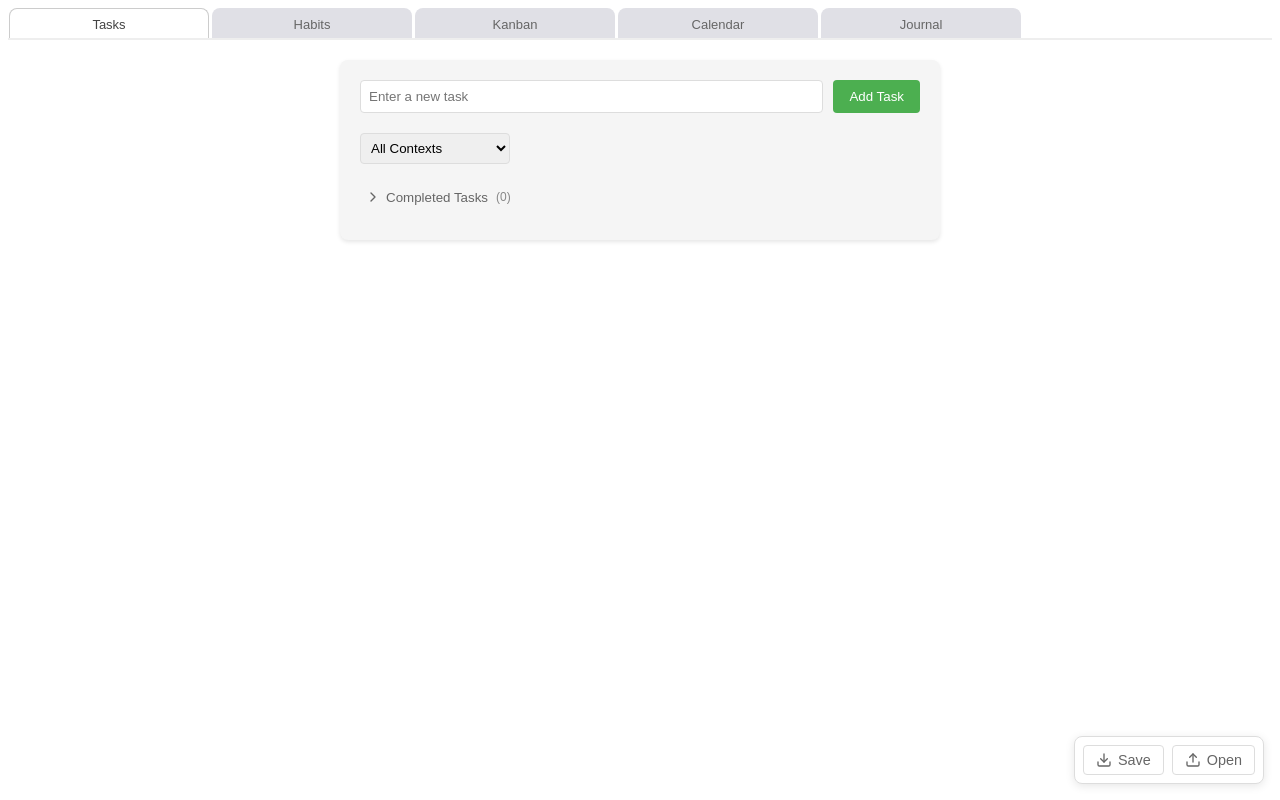
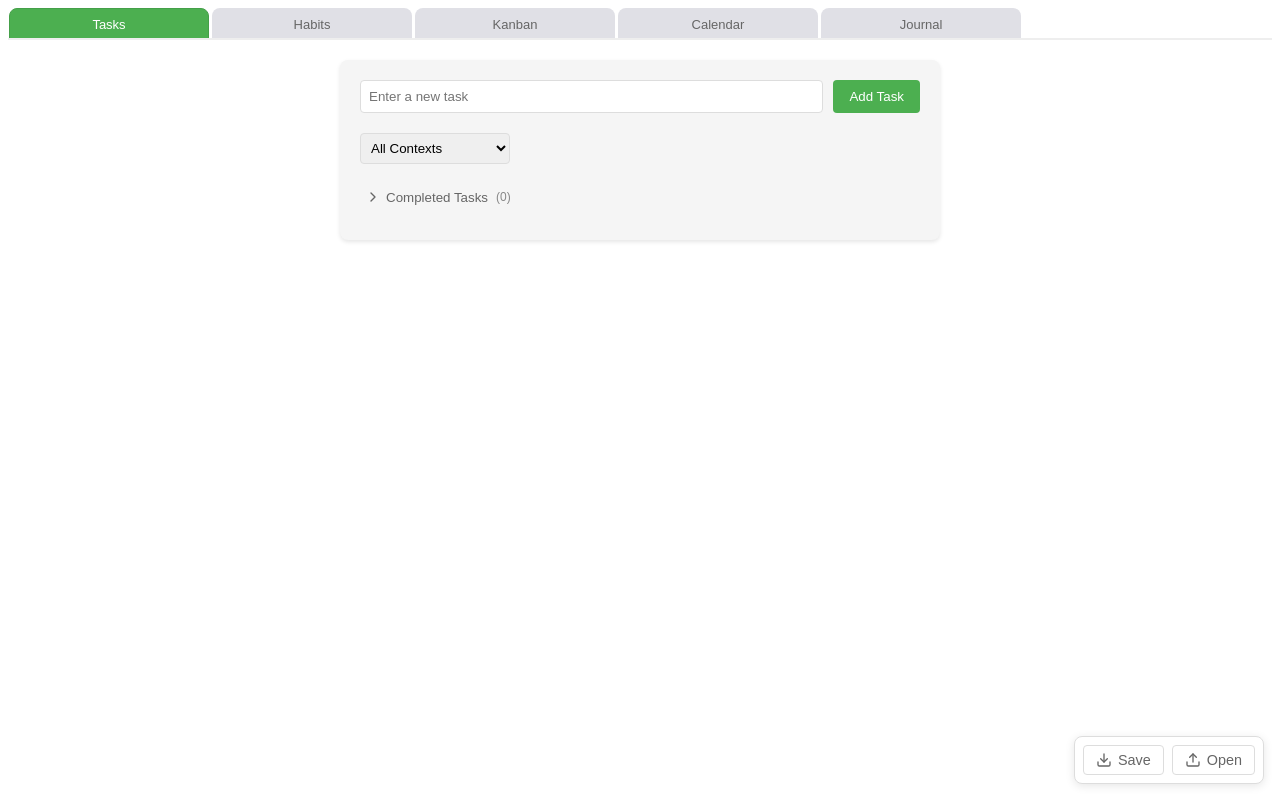
Before and after one commit to dogriffiths/todoyou, a website: page docs/index.html in a window 1280 px wide. Drawn offline with nearby package versions, Linux system fonts and the light colour scheme.

Commit message:
fix: Change styling when window has focus

```diff
--- a/docs/index.html
+++ b/docs/index.html
@@ -1124,6 +1124,43 @@
             .tab {
                 min-width: 80px;
             }
+        }
+
+        .tab.active {
+            background: #fff;
+            color: #444;
+            height: 33px;
+            margin-bottom: -1px;
+            font-weight: 500;
+            border-top: 1px solid #ccc;
+            border-left: 1px solid #ccc;
+            border-right: 1px solid #ccc;
+            border-bottom: 1px solid #fff;
+            transition: all 0.2s ease;
+        }
+
+        /* Active tab when window has focus */
+        html.window-focused .tabs .tab.active {
+            background: #4CAF50;
+            color: #fff;
+            border-color: #45a049;
+        }
+
+        /* Hover state for active tab when window has focus */
+        html.window-focused .tabs .tab.active:hover {
+            background: #45a049;
+            color: #fff;
+        }
+
+        /* Remove the green bottom border when tab is active and window has focus */
+        html.window-focused .tabs .tab.active::after {
+            display: none;
+        }
+
+        /* Keep existing hover state for inactive tabs */
+        .tab:not(.active):hover {
+            background: #d7d7db;
+            color: #444;
         }
     </style>
 </head>
@@ -4371,6 +4408,19 @@
             }
         });
     });
+
+    window.addEventListener('focus', () => {
+        document.documentElement.classList.add('window-focused');
+    });
+
+    window.addEventListener('blur', () => {
+        document.documentElement.classList.remove('window-focused');
+    });
+
+    // Initialize focus state on page load
+    if (document.hasFocus()) {
+        document.documentElement.classList.add('window-focused');
+    }
 </script>
 </body>
 </html>
```
